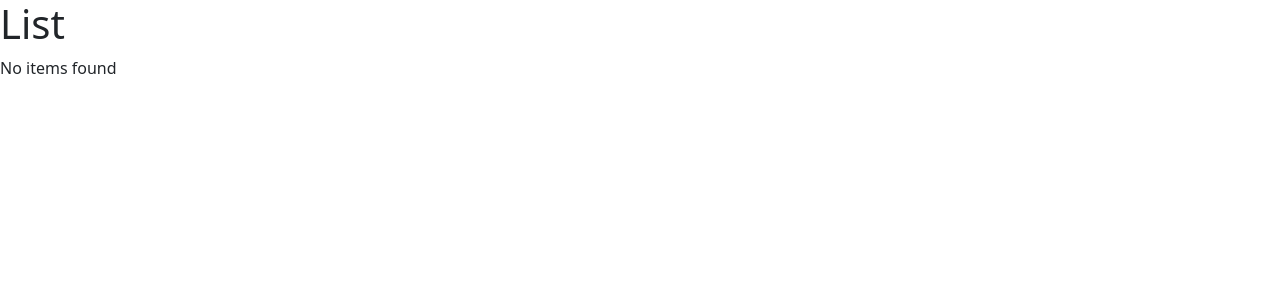
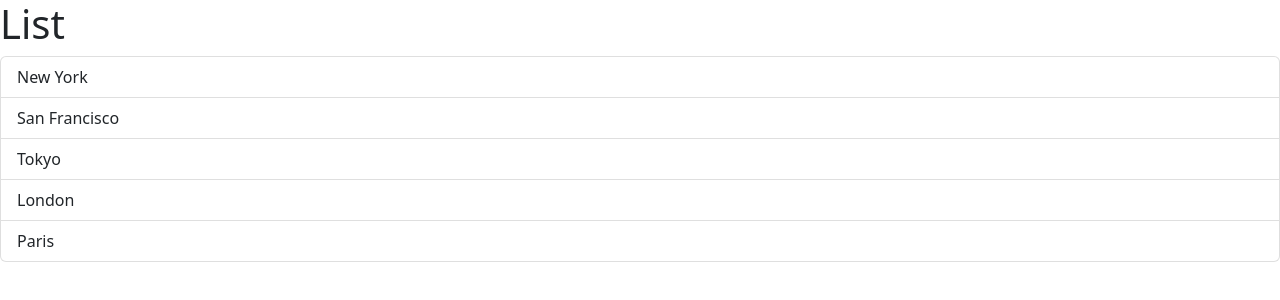
Before and after one commit to tapiwam/react-practice1, a React (Vite) app: page / in a window 1280 px wide. Shown: the top 300 px of the page. Built offline with nearby package versions, Linux system fonts and the light colour scheme.

Commit message:
Dynamic class names in React and basic useState functionality

```diff
--- a/src/components/ListGroup.tsx
+++ b/src/components/ListGroup.tsx
@@ -1,14 +1,25 @@
+import { useState } from "react";
+
 function ListGroup() {
   let items = ["New York", "San Francisco", "Tokyo", "London", "Paris"];
-  items = [];
+
+  const [selectedIndex, setSelectedIndex] = useState(-1);
 
   return (
     <>
       <h1>List</h1>
       {items.length === 0 && <p>No items found</p>}
       <ul className="list-group">
-        {items.map((item) => (
-          <li key={item} className="list-group-item">
+        {items.map((item, index) => (
+          <li
+            key={item}
+            className={
+              selectedIndex === index
+                ? "list-group-item active"
+                : "list-group-item"
+            }
+            onClick={() => setSelectedIndex(index)}
+          >
             {item}
           </li>
         ))}
```
Also changed, not shown: src/App.tsx (+5 -2 lines).
